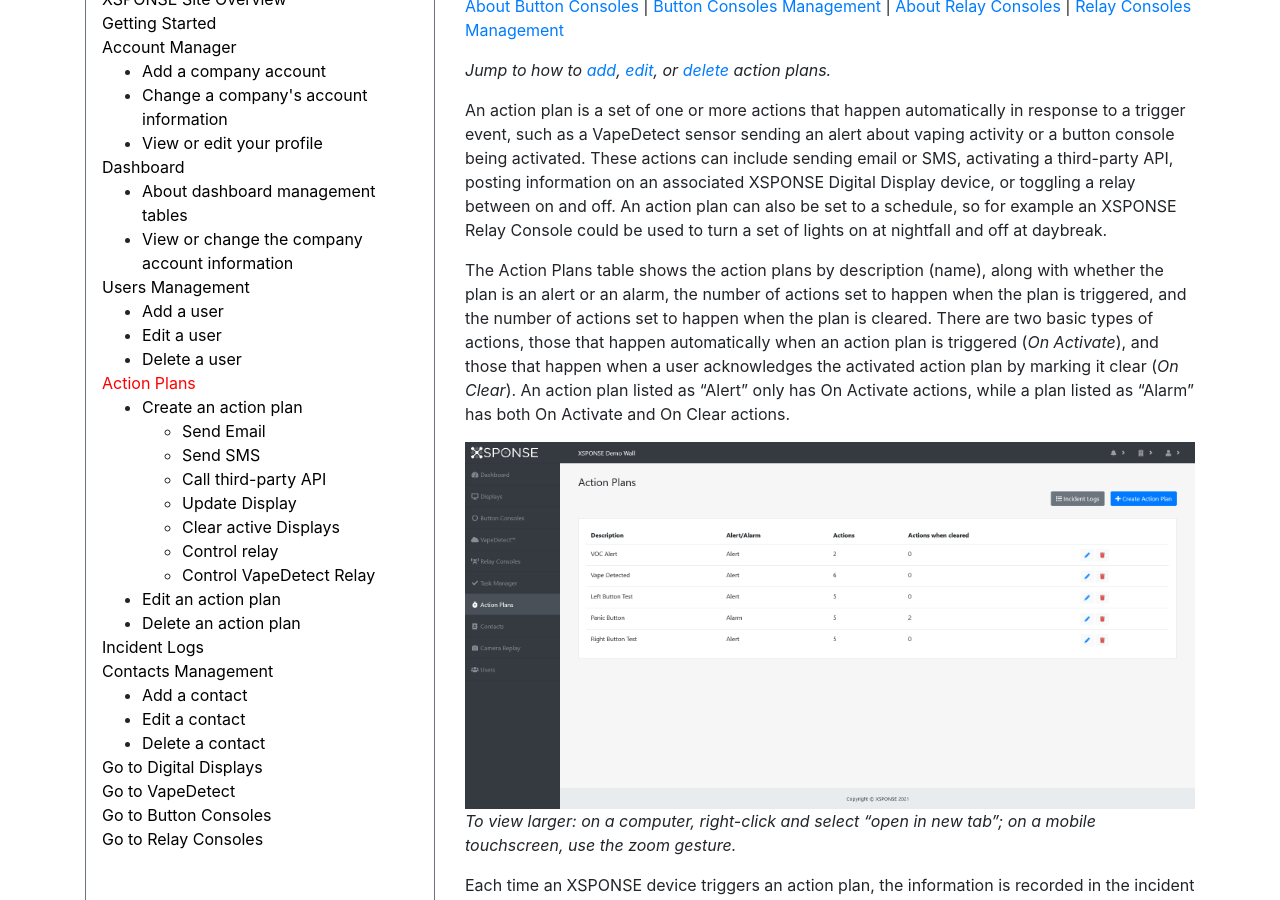
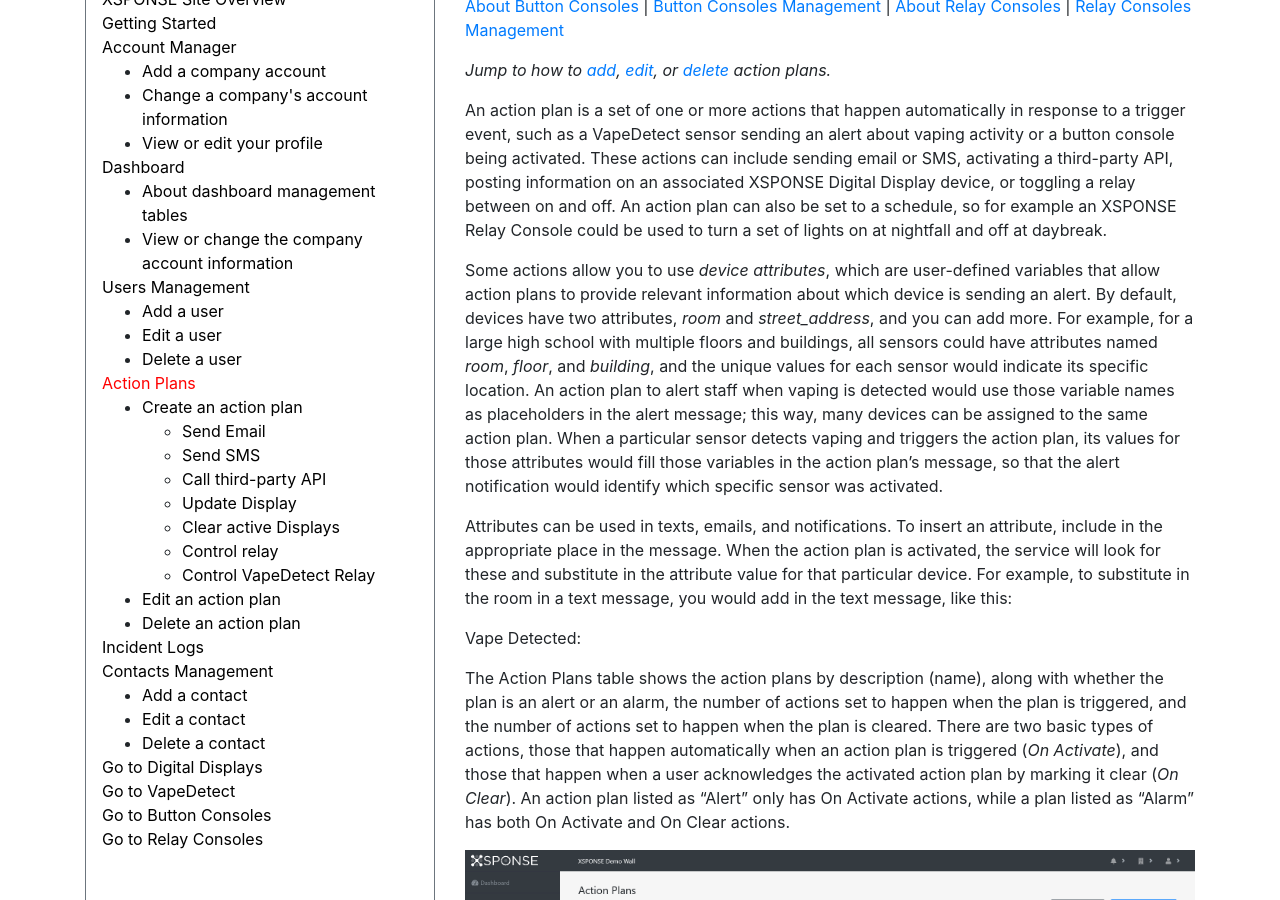
Before and after one commit to NrsSystems/docs, a Jekyll site: the page built from general-ops/action-plans.md, in a window 1280 px wide and 900 px high, scrolled down 373 px. Built offline with Jekyll 4.4.1, drawn with Linux system fonts in a browser that asks for light colours; our own code applies the rules of GitHub Pages for plain Markdown files.

Commit message:
Update action-plans.md
Added info about device attributes based on John's April updates

```diff
--- a/general-ops/action-plans.md
+++ b/general-ops/action-plans.md
@@ -7,6 +7,11 @@ Related: [Incident Logs](incident-logs.md) \| [Contacts Management](contacts-man
 *Jump to how to [add](action-plans.md#create-an-action-plan), [edit](action-plans.md#edit-an-action-plan), or [delete](action-plans.md#delete-an-action-plan) action plans.*
 
 An action plan is a set of one or more actions that happen automatically in response to a trigger event, such as a VapeDetect sensor sending an alert about vaping activity or a button console being activated. These actions can include sending email or SMS, activating a third-party API, posting information on an associated XSPONSE Digital Display device, or toggling a relay between on and off. An action plan can also be set to a schedule, so for example an XSPONSE Relay Console could be used to turn a set of lights on at nightfall and off at daybreak.
+
+Some actions allow you to use _device attributes_, which are user-defined variables that allow action plans to provide relevant information about which device is sending an alert. By default, devices have two attributes, _room_ and _street\_address_, and you can add more. For example, for a large high school with multiple floors and buildings, all sensors could have attributes named _room_, _floor_, and _building_, and the unique values for each sensor would indicate its specific location. An action plan to alert staff when vaping is detected would use those variable names as placeholders in the alert message; this way, many devices can be assigned to the same action plan. When a particular sensor detects vaping and triggers the action plan, its values for those attributes would fill those variables in the action plan’s message, so that the alert notification would identify which specific sensor was activated.
+
+Attributes can be used in texts, emails, and notifications. To insert an attribute, include {{device._attributename_|safe}} in the appropriate place in the message. When the action plan is activated, the service will look for these and substitute in the attribute value for that particular device. For example, to substitute in the room in a text message, you would add {{device.room|safe}} in the text message, like this:
+> Vape Detected: {{device.room|safe}}
 
 The Action Plans table shows the action plans by description (name), along with whether the plan is an alert or an alarm, the number of actions set to happen when the plan is triggered, and the number of actions set to happen when the plan is cleared. There are two basic types of actions, those that happen automatically when an action plan is triggered (_On Activate_), and those that happen when a user acknowledges the activated action plan by marking it clear (_On Clear_). An action plan listed as "Alert" only has On Activate actions, while a plan listed as "Alarm" has both On Activate and On Clear actions.
 
```
